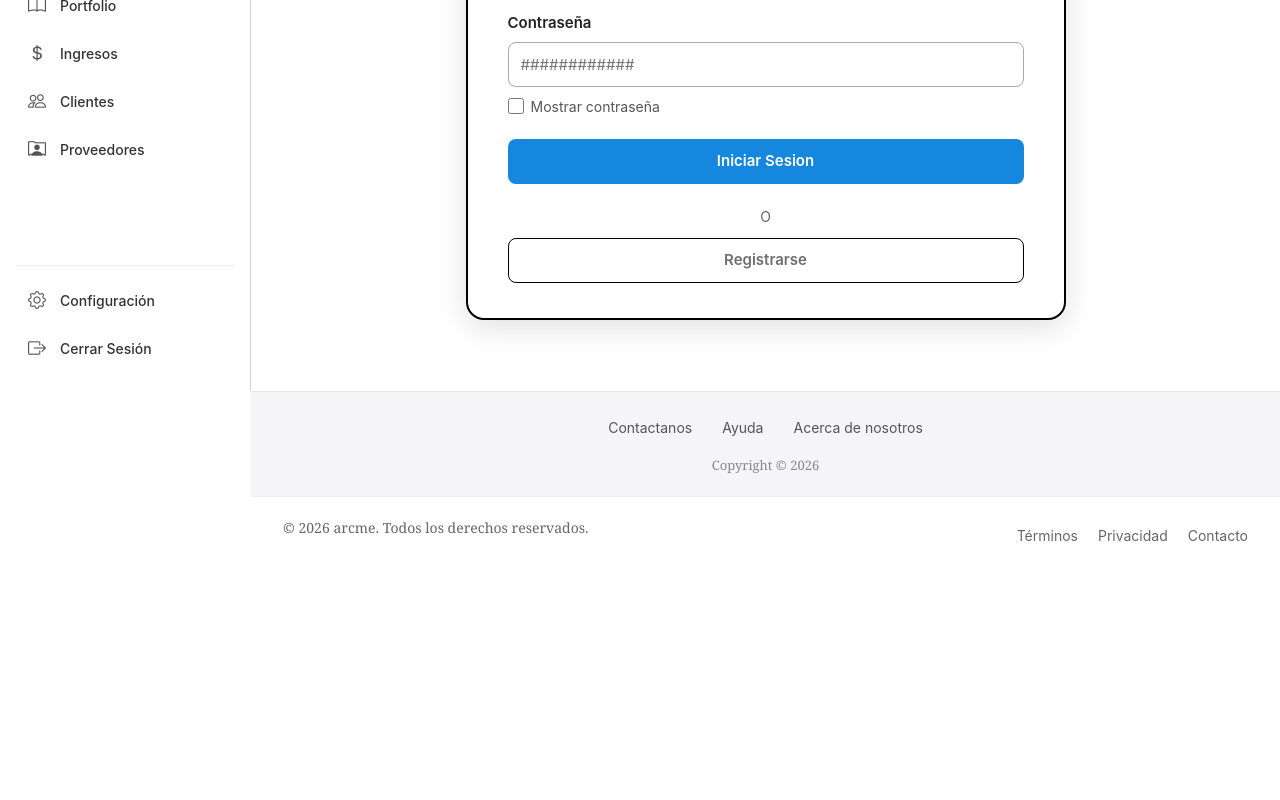
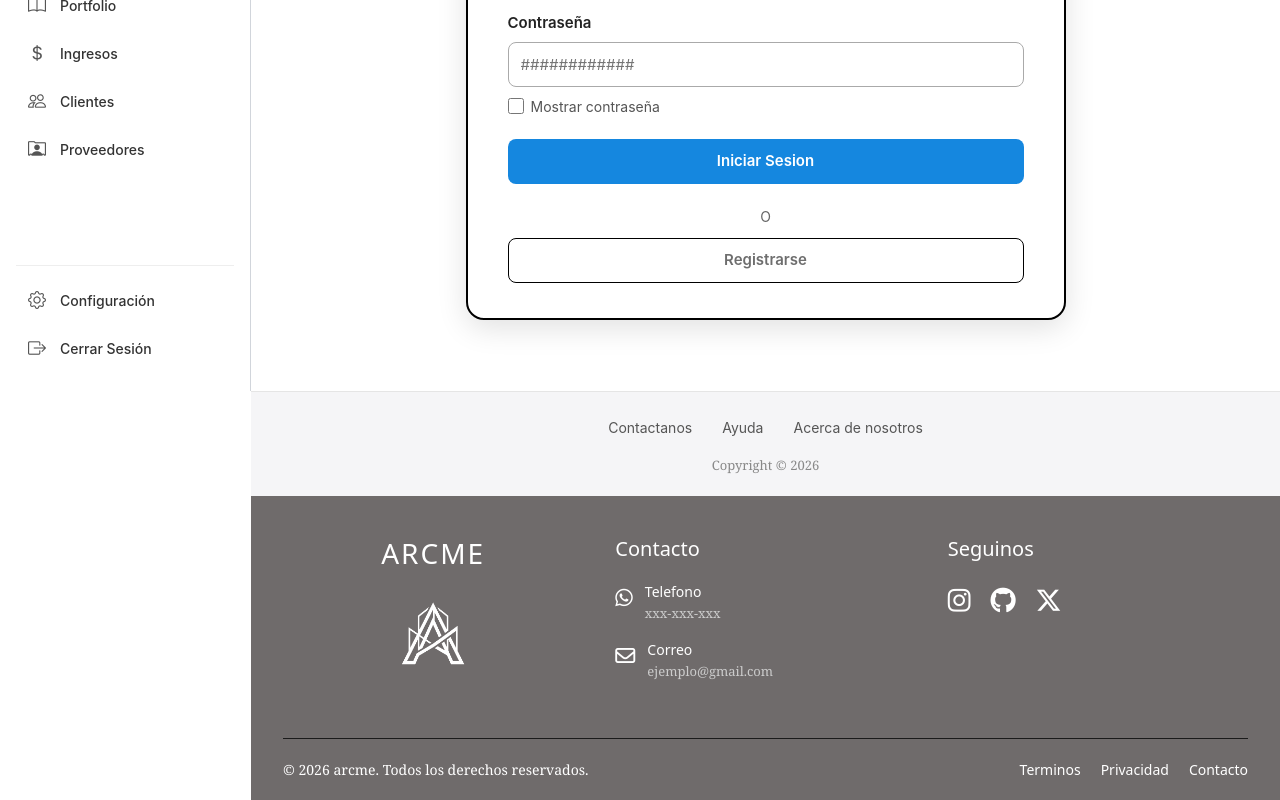
Before and after one commit to luciagonzalez18/proyecto-pasantia-arcme, an Angular app: page /inicioSesion in a window 1280 px wide. Shown: the part 409-1209 px from the top of the page. Before the commit the page ends 983 px from the top, so only its background shows below. Built offline with nearby package versions, Linux system fonts and the light colour scheme.

Commit message:
cambios footer

```diff
--- a/src/app/compartidos/footer/footer.css
+++ b/src/app/compartidos/footer/footer.css
@@ -1,13 +1,110 @@
+/* CDN de Font Awesome para los íconos (inclúyelo en el <head> de tu HTML) */
+@import url('https://cdnjs.cloudflare.com/ajax/libs/font-awesome/6.5.1/css/all.min.css');
+
 .footer {
     width: 100%;
-    background-color: #ffffff;
-    border-top: 1px solid #eeeeee;
-    padding: 20px 32px;
+    background-color: #6f6b6b; /* Actualizado al fondo oscuro de la imagen */
+    border-top: 1px solid #6f6b6b;
+    padding: 40px 32px 20px;
     font-size: 14px;
-    color: #666666;
+    color: #ffffff; /* Actualizado a texto blanco */
+    font-family: system-ui, -apple-system, BlinkMacSystemFont, 'Segoe UI', Roboto, sans-serif;
 }
 
+/* Contenido Principal (3 columnas: Marca, Contacto, Redes) */
 .footer-contenido {
+    display: flex;
+    justify-content: space-between;
+    align-items: flex-start;
+    max-width: 1200px;
+    margin: 0 auto;
+    flex-wrap: wrap;
+    gap: 32px;
+    padding-bottom: 40px;
+}
+
+/* Estilos de las Columnas */
+.footer-columna {
+    flex: 1;
+    min-width: 200px;
+}
+
+/* Columna Marca (Logo + Nombre) */
+.footer-marca {
+    display: flex;
+    flex-direction: column;
+    align-items: center;
+}
+
+.footer-logo-texto {
+    font-size: 28px;
+    letter-spacing: 2px;
+    margin: 0 0 16px 0;
+    font-weight: 400;
+    color: #ffffff;
+     align-items: center;
+}
+
+.footer-logo-img {
+    width: 180px;
+    max-width: 100%;
+    height: auto;
+}
+
+/* Títulos de Secciones (Contacto y Seguinos) */
+.footer-contacto h3,
+.footer-redes h3 {
+    font-size: 20px;
+    font-weight: 400;
+    margin: 0 0 20px 0;
+    color: #ffffff;
+}
+
+/* Columna Contacto */
+.contacto-item {
+    display: flex;
+    align-items: flex-start;
+    margin-bottom: 16px;
+    gap: 12px;
+}
+
+.contacto-item .icono {
+    font-size: 20px;
+    margin-top: 2px;
+}
+
+.contacto-item .label {
+    display: block;
+    font-size: 14px;
+    color: #ffffff;
+    margin-bottom: 2px;
+}
+
+.contacto-item p {
+    margin: 0;
+    font-size: 13px;
+    color: #cccccc;
+}
+
+/* Columna Redes Sociales */
+.redes-iconos {
+    display: flex;
+    gap: 20px;
+}
+
+.redes-iconos a {
+    color: #ffffff;
+    font-size: 26px;
+    text-decoration: none;
+    transition: opacity 0.2s ease;
+}
+
+.redes-iconos a:hover {
+    opacity: 0.7;
+}
+
+/* Barra Inferior (Copyright y Links) */
+.footer-bottom {
     display: flex;
     justify-content: space-between;
     align-items: center;
@@ -15,19 +112,27 @@
     margin: 0 auto;
     flex-wrap: wrap;
     gap: 12px;
+    padding-top: 20px;
+    border-top: 1px solid #1a1a1a;
 }
 
+.footer-bottom p {
+    margin: 0;
+    color: #ffffff;
+}
+
+/* Links (Mapeados desde tu base) */
 .footer-links {
     display: flex;
     gap: 20px;
 }
 
 .footer-links a {
-    color: #666666;
+    color: #ffffff;
     text-decoration: none;
-    transition: color 0.2s ease;
+    transition: opacity 0.2s ease;
 }
 
 .footer-links a:hover {
-    color: #1a1a1a;
+    opacity: 0.7;
 }
--- a/src/app/compartidos/footer/footer.html
+++ b/src/app/compartidos/footer/footer.html
@@ -1,8 +1,48 @@
 <footer class="footer">
   <div class="footer-contenido">
+
+    <!-- Columna 1: Logo y Marca -->
+    <div class="footer-columna footer-marca">
+      <h2 class="footer-logo-texto">ARCME</h2>
+      <img src="/assets/logARCME_gris.png" alt="ARCME Logo" class="footer-logo-img">
+    </div>
+
+    <!-- Columna 2: Contacto -->
+    <div class="footer-columna footer-contacto">
+      <h3>Contacto</h3>
+      <div class="contacto-item">
+        <span class="icono"><i class="fab fa-whatsapp"></i></span>
+        <div>
+          <span class="label">Telefono</span>
+          <p>xxx-xxx-xxx</p>
+        </div>
+      </div>
+      <div class="contacto-item">
+        <span class="icono"><i class="far fa-envelope"></i></span>
+        <div>
+          <span class="label">Correo</span>
+          <p>ejemplo@gmail.com</p>
+        </div>
+      </div>
+    </div>
+
+    <!-- Columna 3: Redes Sociales -->
+    <div class="footer-columna footer-redes">
+      <h3>Seguinos</h3>
+      <div class="redes-iconos">
+        <a href="#" aria-label="Instagram"><i class="fab fa-instagram"></i></a>
+        <a href="#" aria-label="GitHub"><i class="fab fa-github"></i></a>
+        <a href="#" aria-label="X"><i class="fab fa-x-twitter"></i></a>
+      </div>
+    </div>
+
+  </div>
+
+  <!-- Pie inferior con Copyright y Links -->
+  <div class="footer-bottom">
     <p>&copy; 2026 arcme. Todos los derechos reservados.</p>
     <nav class="footer-links">
-            <a href="#">Términos</a>
+      <a href="#">Terminos</a>
       <a href="#">Privacidad</a>
       <a href="#">Contacto</a>
     </nav>
```
Also changed, not shown: public/assets/logARCME_gris.png (added), public/assets/logARCMEblanco.PNG (added). Lines whose indentation alone changed are shown as unchanged.
